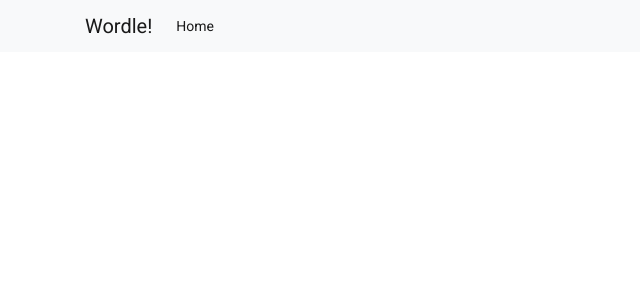
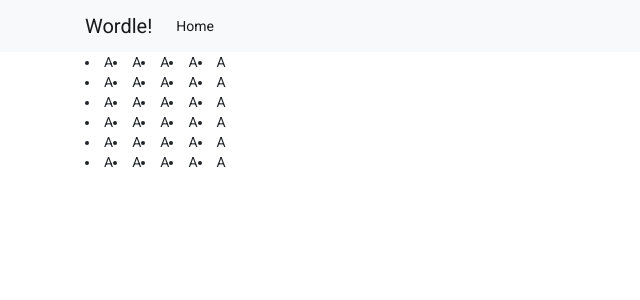
Before and after one commit to kimjust6/Wordle-Clone-Pink, an Angular app: page / in a window 1280 px wide. Shown: the top 300 px of the page, without its empty margins (0-640 px from the left). Built offline with nearby package versions, Linux system fonts and the light colour scheme.

Commit message:
added game component

```diff
--- a/src/app/app-routing.module.ts
+++ b/src/app/app-routing.module.ts
@@ -1,8 +1,10 @@
 import { NgModule } from '@angular/core';
 import { RouterModule, Routes } from '@angular/router';
-import {NavigationComponent} from "src/app/component/navigation/navigation.component";
+// import {NavigationComponent} from "src/app/component/navigation/navigation.component";
+import {GameComponent} from "src/app/component/game/game.component";
 const routes: Routes = [
   // {path: "", component: NavigationComponent }
+  {path: "", component: GameComponent }
 ];
 
 @NgModule({
--- /dev/null
+++ b/src/app/component/game/game.component.html
@@ -0,0 +1,8 @@
+<div class="container">
+
+    <div className="fullWord" *ngFor="let fullWord of array">
+      <a *ngFor="let letters of fullWord.word; let index = index" >
+        <li className="singleLetter" key = "{ letters.key }" >{{ letters.letter }}</li>
+      </a>
+    </div>
+</div>
--- /dev/null
+++ b/src/app/component/game/game.component.scss
@@ -0,0 +1,12 @@
+.container{
+    display: flex;
+
+    .fullWord{
+        .singLetter{
+            li{
+                list-style: none;
+            }
+
+        }
+    }
+}
--- /dev/null
+++ b/src/app/component/game/game.component.ts
@@ -0,0 +1,29 @@
+import { Component, OnInit } from '@angular/core';
+import { v4 as uuidv4 } from 'uuid';
+
+// import "./game.component.scss";
+
+@Component({
+  selector: 'app-game',
+  templateUrl: './game.component.html',
+  styleUrls: ['./game.component.scss']
+})
+
+export class GameComponent implements OnInit {
+  word:any = [];
+  array:any = [];
+  constructor() { }
+
+  ngOnInit(): void {
+    for (var j = 0; j < 6; j++)
+    {
+      this.word.push({letter: "A", key: uuidv4()})
+    }
+    for (var i = 0; i < 5; i++)
+    {
+
+      this.array.push({word: this.word });
+    }
+  }
+
+}
```
Also changed, not shown: src/app/app.module.ts (+6 -2 lines), 1 other file (tests, documents, lock files or other folders).
